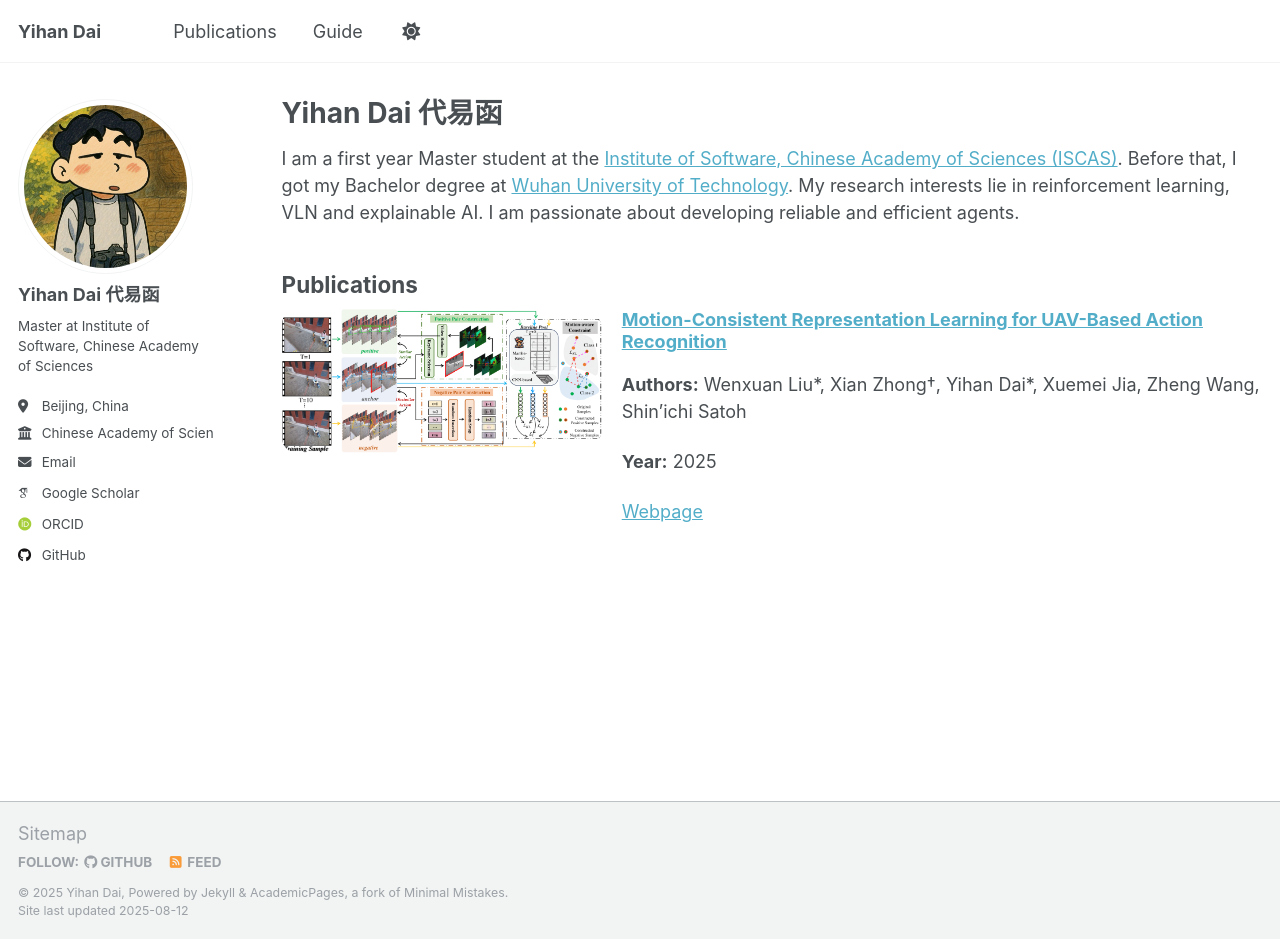
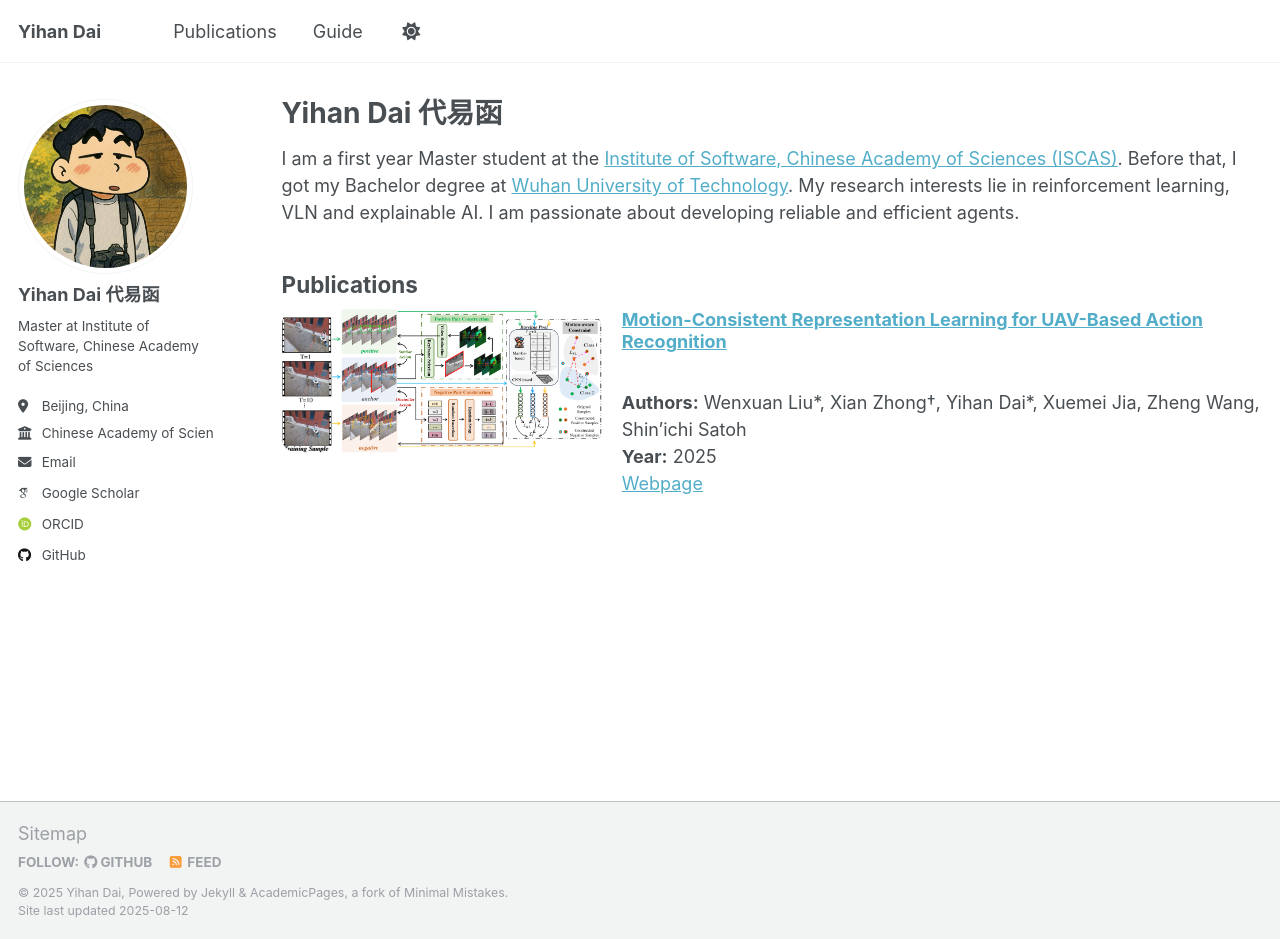
Before and after one commit to yihandai/yihandai.github.io, a Jekyll site: the page built from _pages/about.md, in a window 1280 px wide and 939 px high. Built offline with Jekyll 4.4.1, drawn with Linux system fonts in a browser that asks for light colours; some web fonts are replaced; a script that is not in the unit is left out.

Commit message:
Update about.md

```diff
--- a/_pages/about.md
+++ b/_pages/about.md
@@ -28,9 +28,10 @@ I am a first year Master student at the [Institute of Software, Chinese Academy
         Motion-Consistent Representation Learning for UAV-Based Action Recognition
       </a>
     </h3>
-    <p><strong>Authors:</strong> Wenxuan Liu*, Xian Zhong†, Yihan Dai*, Xuemei Jia, Zheng Wang, Shin’ichi Satoh</p>
-    <p><strong>Year:</strong> 2025</p>
-    <p><a href="https://ieeexplore.ieee.org/document/11122427/">Webpage</a></p>
+    <br />
+    <strong>Authors:</strong> Wenxuan Liu*, Xian Zhong†, Yihan Dai*, Xuemei Jia, Zheng Wang, Shin’ichi Satoh<br />
+    <strong>Year:</strong> 2025<br />
+    <a href="https://ieeexplore.ieee.org/document/11122427/">Webpage</a><br />
   </div>
 
 </div>
```
